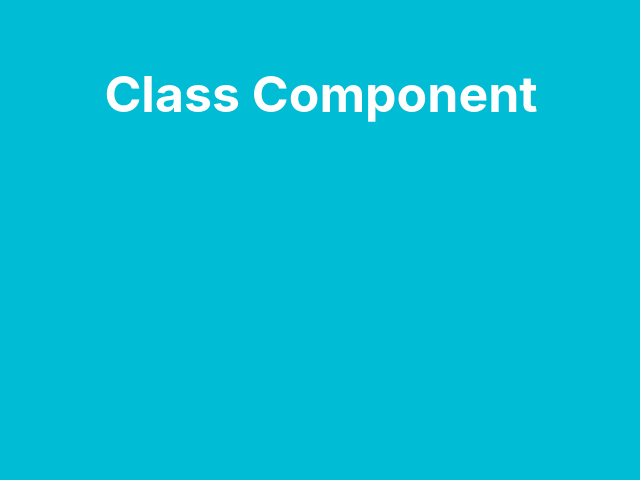
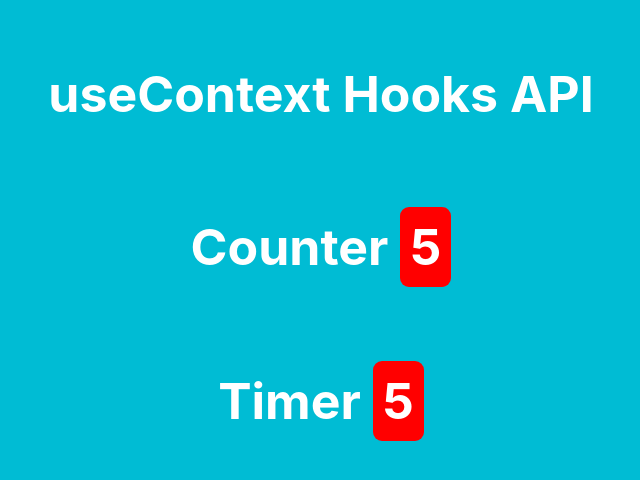
Before and after one commit to mujahidraaz/React-Tutorials, a React (Create React App) app: page / in a window 1280 px wide. Shown: the top 480 px of the page, without its empty margins (319-959 px from the left). Built offline with nearby package versions, Linux system fonts and the light colour scheme.

Commit message:
useffect

```diff
--- a/src/App.css
+++ b/src/App.css
@@ -13,6 +13,11 @@ h1 {
   color: white;
   font-size: 50px;
   padding: 30px 0px;
+}
+div#root span {
+  background-color: red;
+  border-radius: 9px;
+  padding: 10px;
 }
 
 @media (prefers-reduced-motion: no-preference) {
--- a/src/App.js
+++ b/src/App.js
@@ -1,12 +1,29 @@
 import logo from './logo.svg';
 import './App.css';
+import Counter from './Counter'
+import Timer from './Timer'
+
+import React, {createContext, useState, useEffect} from 'react';
+
+export const useCounter = createContext()
 
 function App() {
+  const [counter, setCouter] = useState(0)
+
+  useEffect(() => {
+    setTimeout(() => {
+      setCouter(counter+1)
+    }, 1000)
+  })
+
   return (
-    <div className="App">
-      <h1>Hello World!</h1>
-    </div>
+    <useCounter.Provider value={counter}>
+         <h1>useContext Hooks API</h1>
+         <Counter />
+         <Timer />
+    </useCounter.Provider>
   );
+
 }
 
 export default App;
--- /dev/null
+++ b/src/Counter.js
@@ -0,0 +1,10 @@
+import React, {useContext} from "react"
+import {useCounter} from './App'
+
+function Counter() {
+    const counter = useContext(useCounter)
+    return (
+        <h1>Counter <span>{counter}</span></h1>
+    )
+}
+export default Counter
--- /dev/null
+++ b/src/Timer.js
@@ -0,0 +1,10 @@
+import React, {useContext} from "react"
+import {useCounter} from './App'
+
+function Timer() {
+    const counter = useContext(useCounter)
+    return (
+        <h1>Timer <span>{counter}</span></h1>
+    )
+}
+export default Timer
--- a/src/User.js
+++ /dev/null
@@ -1,11 +0,0 @@
-import React from "react";
-
-class User extends React.Component {
-    render() {
-        return (
-            <h1>Class Component</h1>
-        )
-    }
-}
-
-export default User
--- a/src/index.js
+++ b/src/index.js
@@ -2,20 +2,13 @@ import React from 'react';
 import ReactDOM from 'react-dom/client';
 import './index.css';
 import App from './App';
-// import Profile from './Profile'
-// import {Profile, UserName} from './Profile'
-
-import User from './User'
 
 import reportWebVitals from './reportWebVitals';
 
 const root = ReactDOM.createRoot(document.getElementById('root'));
 root.render(
   <React.StrictMode>
-    {/* <App />
-    <Profile />
-    <UserName /> */}
-    <User />
+   <App />
 
 
 
```
Also changed, not shown: src/Profile.js (deleted, +0 -21 lines).
